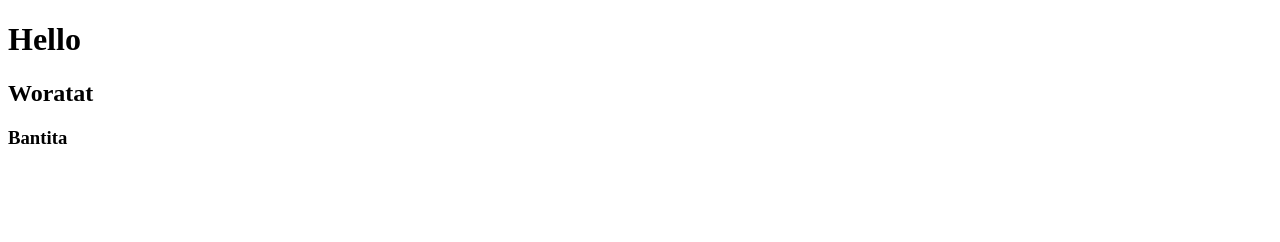
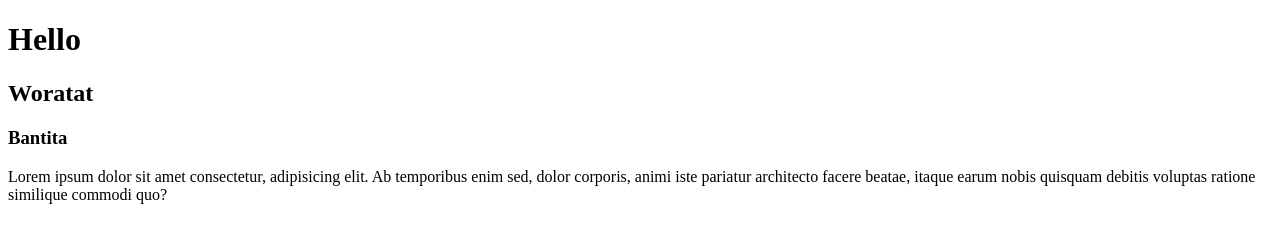
Before and after one commit to woratat/ES, a plain HTML site: page index.html in a window 1280 px wide. Drawn offline with Linux system fonts and the light colour scheme.

Commit message:
3.add text

```diff
--- a/index.html
+++ b/index.html
@@ -14,7 +14,7 @@
     </header>
 
     <section>
-
+        <p>Lorem ipsum dolor sit amet consectetur, adipisicing elit. Ab temporibus enim sed, dolor corporis, animi iste pariatur architecto facere beatae, itaque earum nobis quisquam debitis voluptas ratione similique commodi quo?</p>
     </section>
 
     <footer>
```
